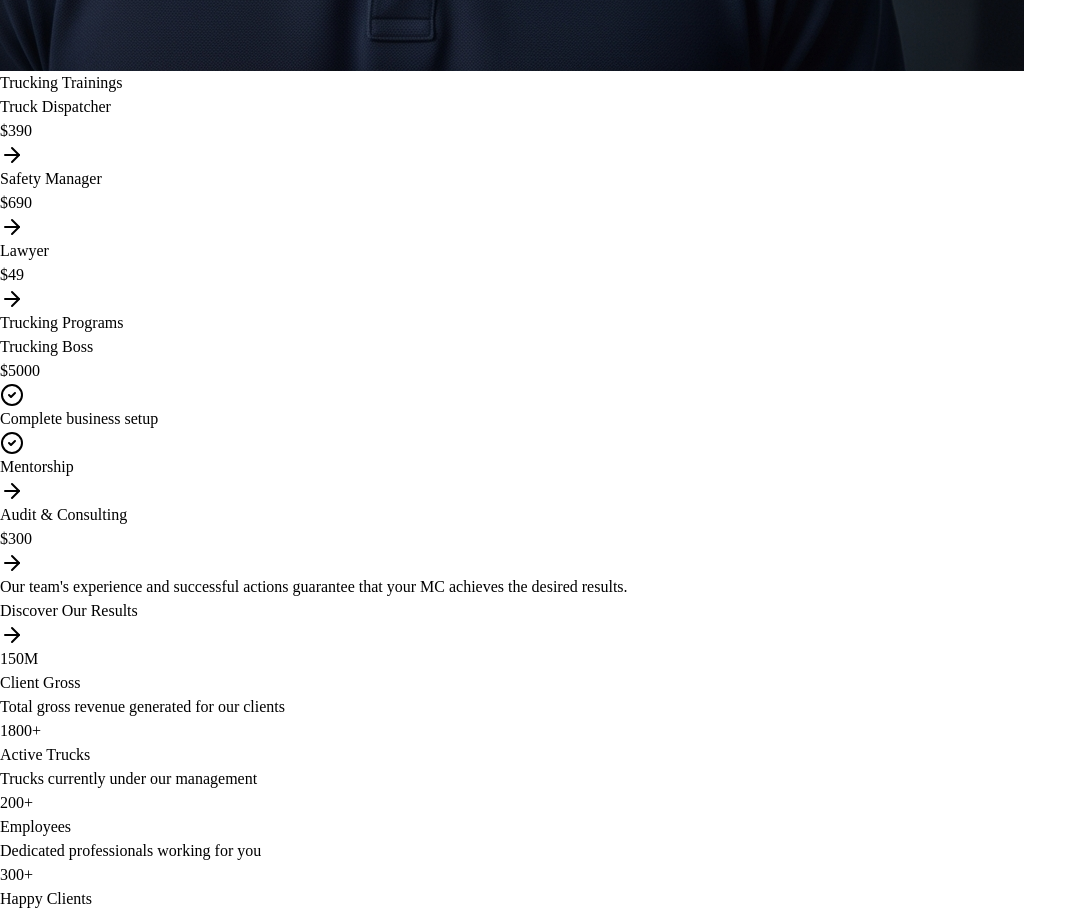
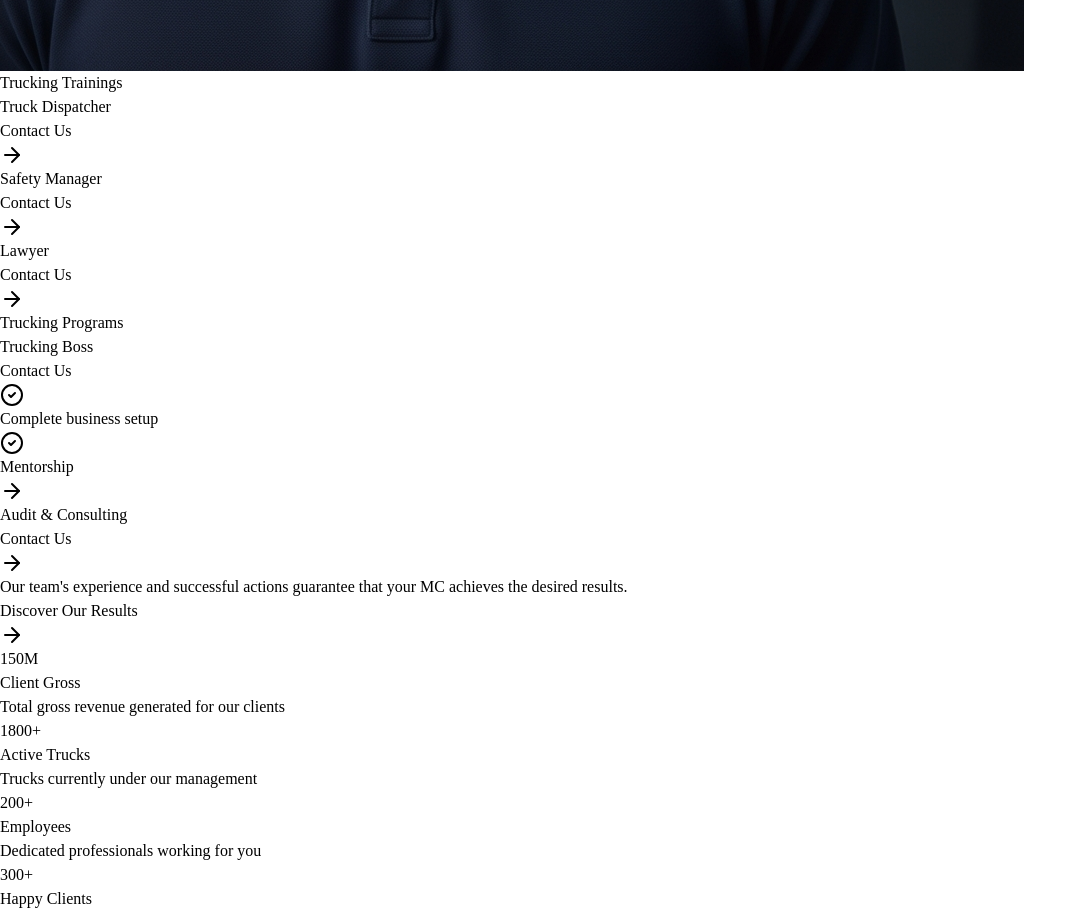
Before and after one commit to Golden7877/SafeMile-Website, a React (Vite) app in the folder client/: page / in a window 1280 px wide. Shown: the part 10180-11094 px from the top of the page, without its empty margins (0-1087 px from the left). Built offline with nearby package versions, Linux system fonts and the light colour scheme.

Commit message:
commit intiate
Price changed to N/A

```diff
--- a/client/src/pages/home.tsx
+++ b/client/src/pages/home.tsx
@@ -182,17 +182,17 @@ export default function Home() {
             <div>
               <h2 className="text-3xl font-bold mb-8">Trucking Trainings</h2>
               <div className="grid grid-cols-1 md:grid-cols-3 gap-4">
-                <PricingCard title="Truck Dispatcher" price="$390" />
-                <PricingCard title="Safety Manager" price="$690" />
-                <PricingCard title="Lawyer" price="$49" />
+                <PricingCard title="Truck Dispatcher" price="Contact Us" />
+                <PricingCard title="Safety Manager" price="Contact Us" />
+                <PricingCard title="Lawyer" price="Contact Us" />
               </div>
             </div>
 
             <div id="programs">
               <h2 className="text-3xl font-bold mb-8">Trucking Programs</h2>
               <div className="grid grid-cols-1 md:grid-cols-2 gap-4">
-                <PricingCard title="Trucking Boss" price="$5000" features={["Complete business setup", "Mentorship"]} />
-                <PricingCard title="Audit & Consulting" price="$300" />
+                <PricingCard title="Trucking Boss" price="Contact Us" features={["Complete business setup", "Mentorship"]} />
+                <PricingCard title="Audit & Consulting" price="Contact Us" />
               </div>
             </div>
           </div>
--- a/client/src/pages/programs.tsx
+++ b/client/src/pages/programs.tsx
@@ -48,7 +48,7 @@ export default function ProgramsPage() {
               <ProgramCard
                 icon={<Briefcase className="h-8 w-8 text-primary" />}
                 title="Trucking Boss"
-                price="$5000"
+                price="Contact Us"
                 badge="Most Popular"
                 description="Complete business setup and mentorship program"
                 features={[
@@ -63,7 +63,7 @@ export default function ProgramsPage() {
               <ProgramCard
                 icon={<Award className="h-8 w-8 text-primary" />}
                 title="Audit & Consulting"
-                price="$300"
+                price="Contact Us"
                 description="Expert audit and business consulting services"
                 features={[
                   "Financial audit",
```
